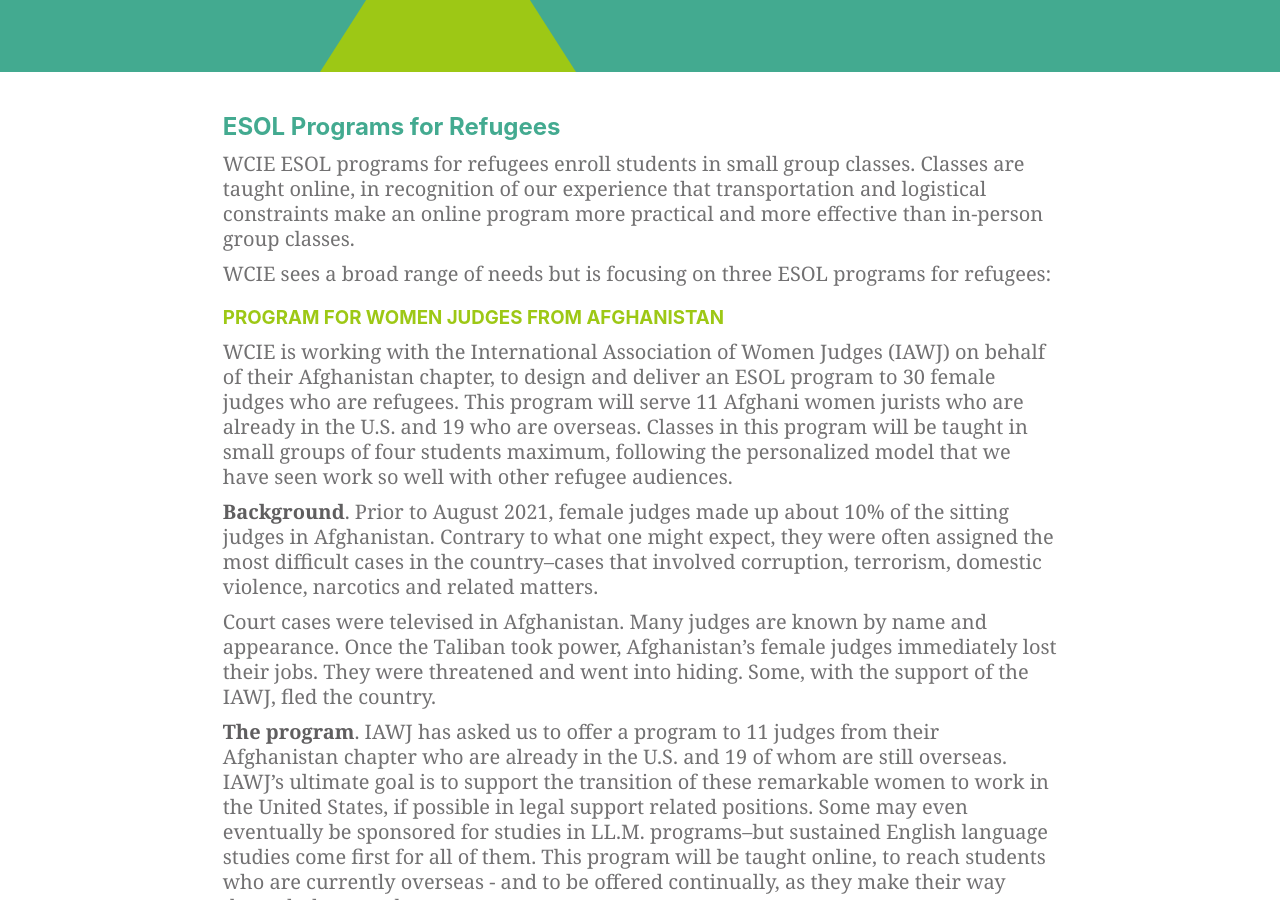
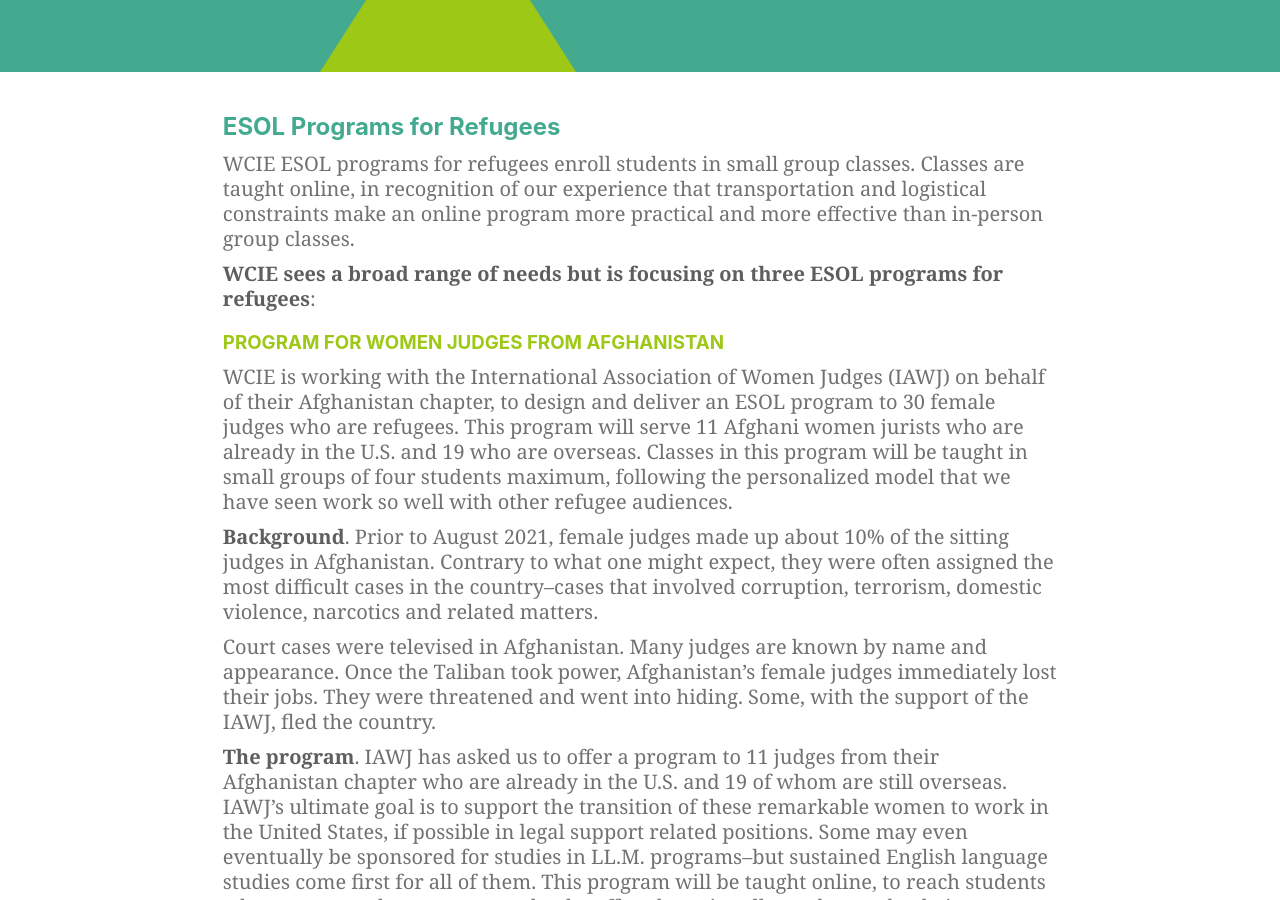
Before and after one commit to washingtoncie/washingtoncie.github.io, a Jekyll site: the page built from _pages/community-service/refugee-resettlement/esol-programs-for-refugees.md, in a window 1280 px wide and 900 px high, scrolled down 514 px. Built offline with Jekyll 4.4.1, drawn with Linux system fonts in a browser that asks for light colours.

Commit message:
Fix typos

```diff
--- a/_pages/community-service/refugee-resettlement/esol-programs-for-refugees.md
+++ b/_pages/community-service/refugee-resettlement/esol-programs-for-refugees.md
@@ -9,7 +9,7 @@
 
 WCIE ESOL programs for refugees enroll students in small group classes. Classes are taught online, in recognition of our experience that transportation and logistical constraints make an online program more practical and more effective than in-person group classes.
 
-WCIE sees a broad range of needs but is focusing on three ESOL programs for refugees:
+**WCIE sees a broad range of needs but is focusing on three ESOL programs for refugees**:
 
 ### PROGRAM FOR WOMEN JUDGES FROM AFGHANISTAN
 
```
Also changed, not shown: _pages/community-service/index.md (+1 -1 lines).
